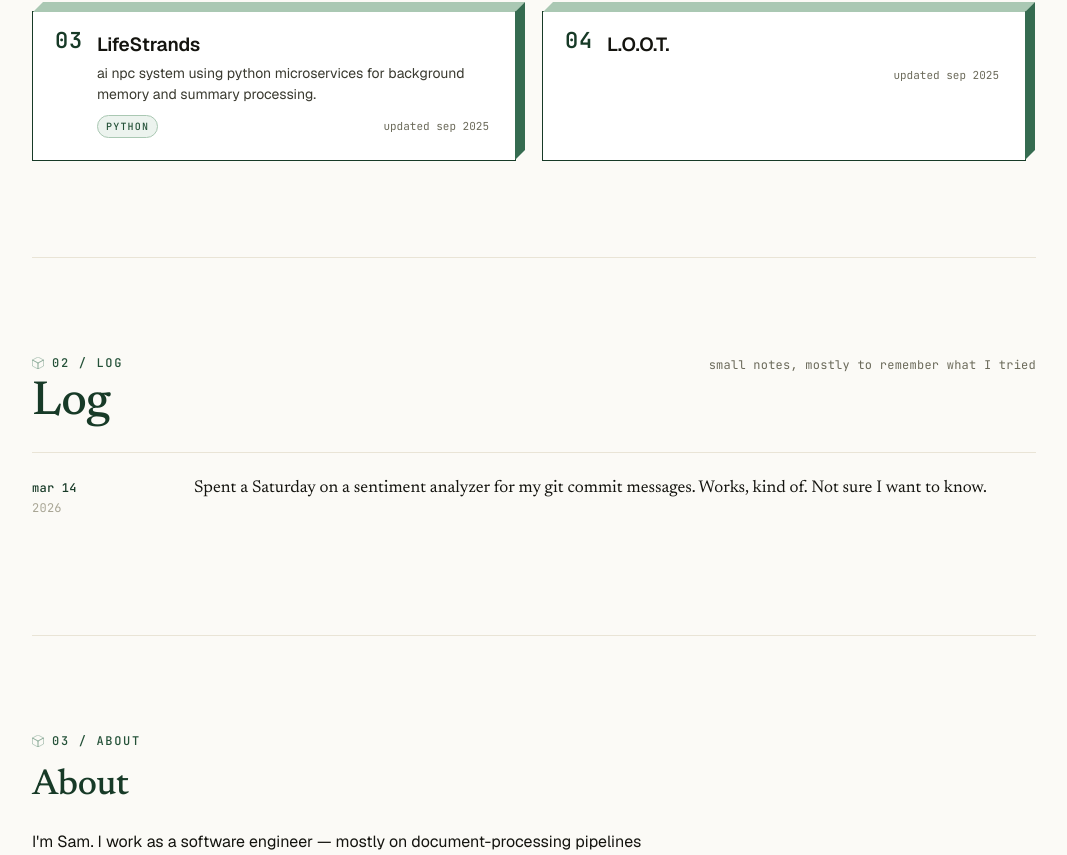
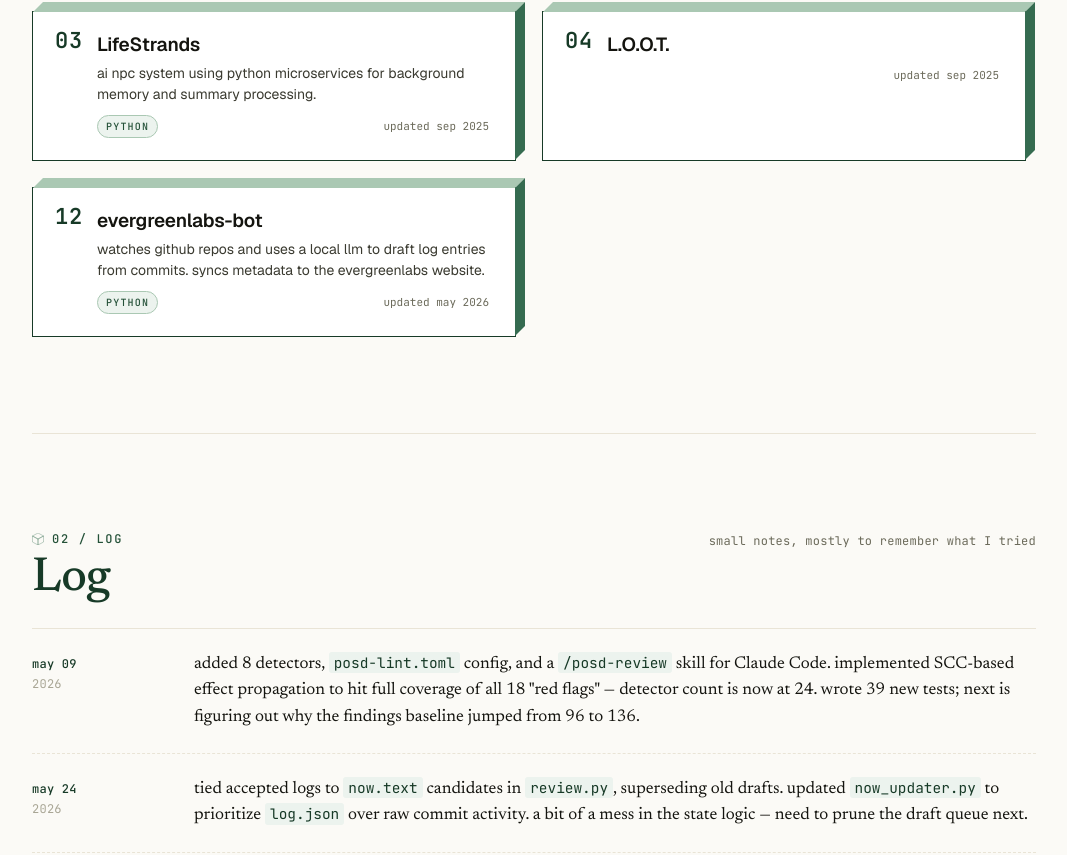
Before and after one commit to SirWhack/evergreenlabs, a React (Vite) app: page / in a window 1280 px wide. Shown: the part 926-1781 px from the top of the page, without its empty margins (106-1173 px from the left). Built offline with nearby package versions, Linux system fonts and the light colour scheme.

Commit message:
content: regenerate siteData.js (2026-05-24)

```diff
--- a/src/content/siteData.js
+++ b/src/content/siteData.js
@@ -107,9 +107,54 @@ export const SITE = {
         "demo": "",
         "writeup": ""
       }
+    },
+    {
+      "idx": 12,
+      "slug": "evergreenlabs-bot",
+      "title": "evergreenlabs-bot",
+      "blurb": "watches github repos and uses a local llm to draft log entries from commits. syncs metadata to the evergreenlabs website.",
+      "longBlurb": "",
+      "writeup": "",
+      "tags": [
+        "PYTHON"
+      ],
+      "meta": "updated may 2026",
+      "stack": "Python",
+      "status": "active",
+      "featured": false,
+      "screenshot": "",
+      "links": {
+        "repo": "https://github.com/SirWhack/evergreenlabs-bot",
+        "demo": "",
+        "writeup": ""
+      }
     }
   ],
   "log": [
+    {
+      "date": "may 09",
+      "year": "2026",
+      "body": "added 8 detectors, <code>posd-lint.toml</code> config, and a <code>/posd-review</code> skill for Claude Code. implemented SCC-based effect propagation to hit full coverage of all 18 \"red flags\" — detector count is now at 24. wrote 39 new tests; next is figuring out why the findings baseline jumped from 96 to 136.",
+      "project": "posd-lint"
+    },
+    {
+      "date": "may 24",
+      "year": "2026",
+      "body": "tied accepted logs to <code>now.text</code> candidates in <code>review.py</code>, superseding old drafts. updated <code>now_updater.py</code> to prioritize <code>log.json</code> over raw commit activity. a bit of a mess in the state logic &mdash; need to prune the draft queue next.",
+      "project": null
+    },
+    {
+      "date": "may 24",
+      "year": "2026",
+      "body": "removed `evergreenlabs-bot` from skip lists in <code>introduce.py</code>, <code>log_drafter.py</code>, and others. the bot is now a first-class project rather than &ldquo;invisible&rdquo; infrastructure. next to see if it can actually introduce itself without breaking things.",
+      "project": null
+    },
+    {
+      "date": "may 24",
+      "year": "2026",
+      "body": "init local automation to pull github activity and draft entries via a local llm. canonical data lives in `data/site/*.json` before regenerating `siteData.js`. spent way too long on the prompt&mdash;now for the first real run.",
+      "project": null
+    },
     {
       "date": "mar 14",
       "year": "2026",
```
